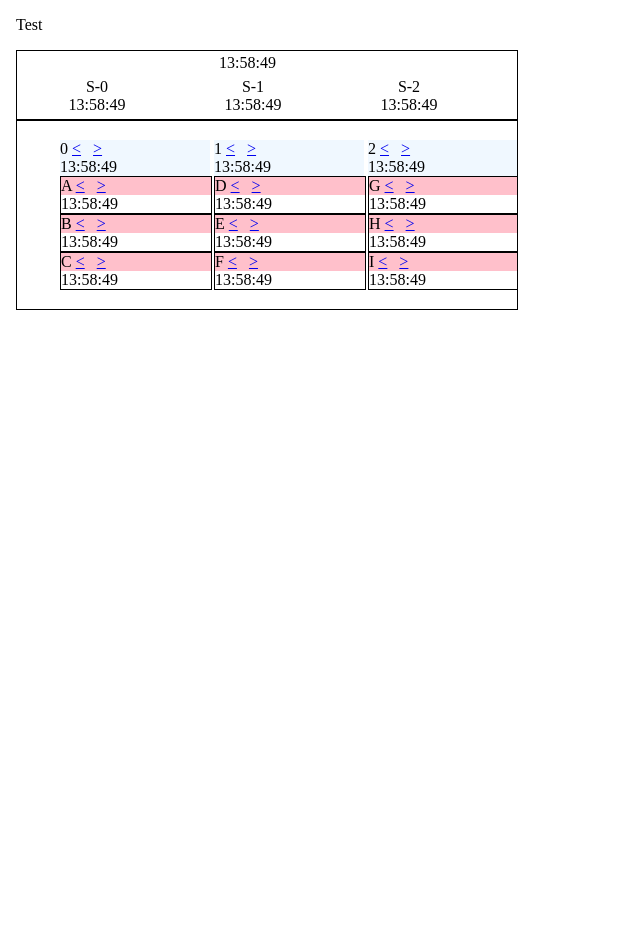
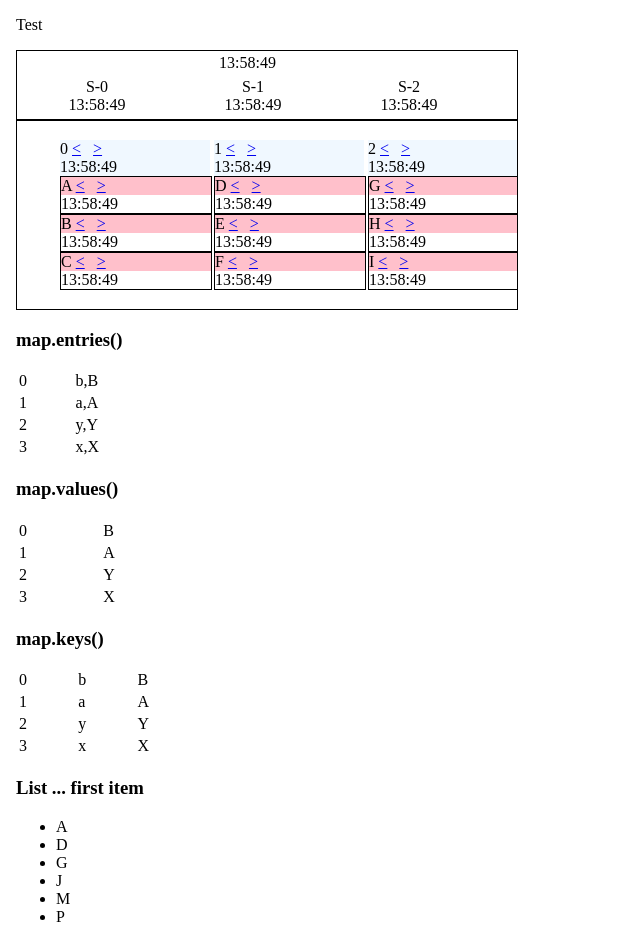
Before and after one commit to rsvoboda/rsvoboda-playground, an Angular app in the folder onpushplay/: page / in a window 1280 px wide. Shown: the whole page, without its empty margins (0-640 px from the left). Before the commit the page ends 800 px from the top, so only its background shows below. Built offline with nearby package versions, Linux system fonts and the light colour scheme.

Commit message:
Immutable maps and list in templates

```diff
--- a/onpushplay/src/app/app.component.ts
+++ b/onpushplay/src/app/app.component.ts
@@ -1,5 +1,5 @@
 import { ChangeDetectionStrategy, Component, EventEmitter, Input, OnDestroy, OnInit, OnChanges, Output, SimpleChanges } from '@angular/core';
-import {List} from 'immutable';
+import {List, Map} from 'immutable';
 
 @Component({
   selector: 'app-root',
@@ -22,12 +22,42 @@ import {List} from 'immutable';
         </tr>
       </table>
     </div>
+
+    <h3>map.entries()</h3>
+    <table style="width: 200px">
+      <tr *ngFor="let entry of map.entries() ; let i = index">
+        <td>{{i}}</td>
+        <td>{{entry}}</td>
+      </tr>
+    </table>
+    <h3>map.values()</h3>
+    <table style="width: 200px">
+      <tr *ngFor="let value of map.values() ; let i = index">
+        <td>{{i}}</td>
+        <td>{{value}}</td>
+      </tr>
+    </table>
+    <h3>map.keys()</h3>
+    <table style="width: 200px">
+      <tr *ngFor="let key of map.keys() ; let i = index">
+        <td>{{i}}</td>
+        <td>{{key}}</td>
+        <td>{{map.get(key)}}</td>
+      </tr>
+    </table>
+
+    <h3>List ... first item</h3>
+    <ul>
+      <li *ngFor="let state of states ; let i = index">{{state.get(0).name}}</li>
+    </ul>
+
     </body>
     `,
     changeDetection: ChangeDetectionStrategy.OnPush
 })
 export class AppComponent {
   states: List<List<Item>> = List<List<Item>>();
+  map: Map<string, string> = Map<string, string>();
   leftOffset = '0px';
 
   constructor() {
@@ -39,6 +69,12 @@ export class AppComponent {
       mutable.push(List<Item>([new Item('M'), new Item('N'), new Item('O')]));
       mutable.push(List<Item>([new Item('P'), new Item('Q'), new Item('R')]));
     });
+    this.map = this.map.withMutations(mutable => {
+        mutable.set('b', 'B');
+        mutable.set('a', 'A');
+        mutable.set('y', 'Y');
+        mutable.set('x', 'X');
+      });
   }
 
   onMoveItemEvent(event: MoveItemEvent) {
```
